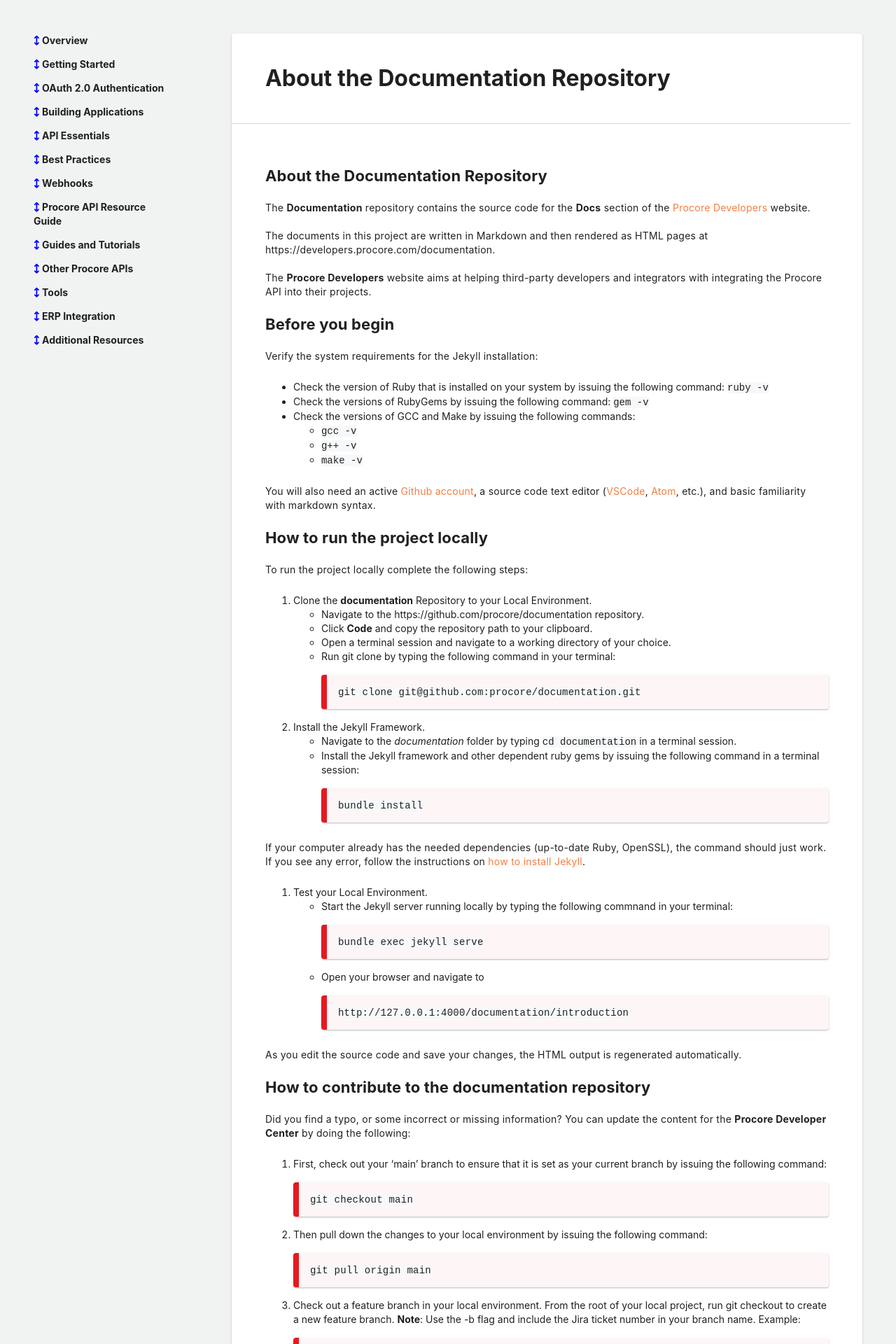
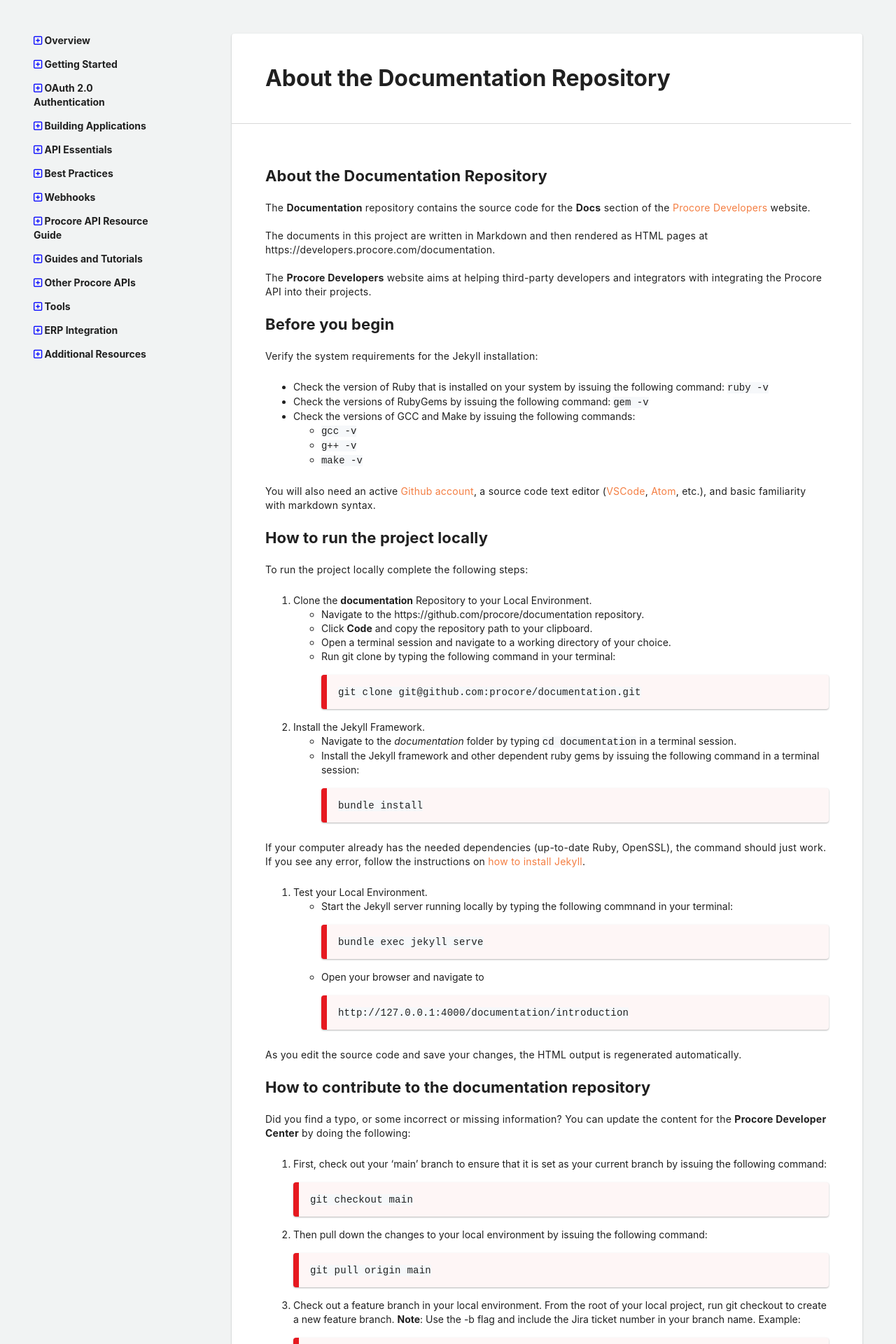
Before and after one commit to procore/documentation, a Jekyll site: the page built from README.md, in a window 1280 px wide. Shown: the top 1920 px of the page at 70% size. Built offline with Jekyll 4.4.1, drawn with Linux system fonts in a browser that asks for light colours; our own code applies the rules of GitHub Pages for plain Markdown files.

Commit message:
replaced plus with square plus and minus

```diff
--- a/_layouts/default.html
+++ b/_layouts/default.html
@@ -17,7 +17,7 @@
 <nav>
   {% for section in site.data.navigation %}
   <dl class="collapsible">
-    <dt{% if page.section_title == section.title %} class="active trigger" {% endif %} class="trigger"><i class="icon fa-solid fa-arrows-up-down"></i> {{ section.title }}</dt>
+    <dt{% if page.section_title == section.title %} class="active trigger" {% endif %} class="trigger"><i class="icon fa-regular fa-square-plus"></i> {{ section.title }}</dt>
     <dl class="col_content">
       {% for item in section.items %}
       <dd{% if item.url == page.url %} class="active"{% endif %}>
--- a/assets/js/nav.js
+++ b/assets/js/nav.js
@@ -39,11 +39,12 @@
   $(".collapsible")
     .has("dd.active")
     .find(".icon")
-    .toggleClass(["fa-solid", "fa-arrows-up-down"]);
+    .toggleClass(["fa-square-minus", "fa-square-plus"]);
+
   $(".collapsible")
     .find(".trigger")
     .on("click", function () {
       $(this).closest(".collapsible").find(".col_content").slideToggle("350");
-      $(this).find(".icon").toggleClass(["fa-solid", "fa-arrows-up-down"]);
+      $(this).find(".icon").toggleClass(["fa-square-minus", "fa-square-plus"]);
     });
 })();
```
